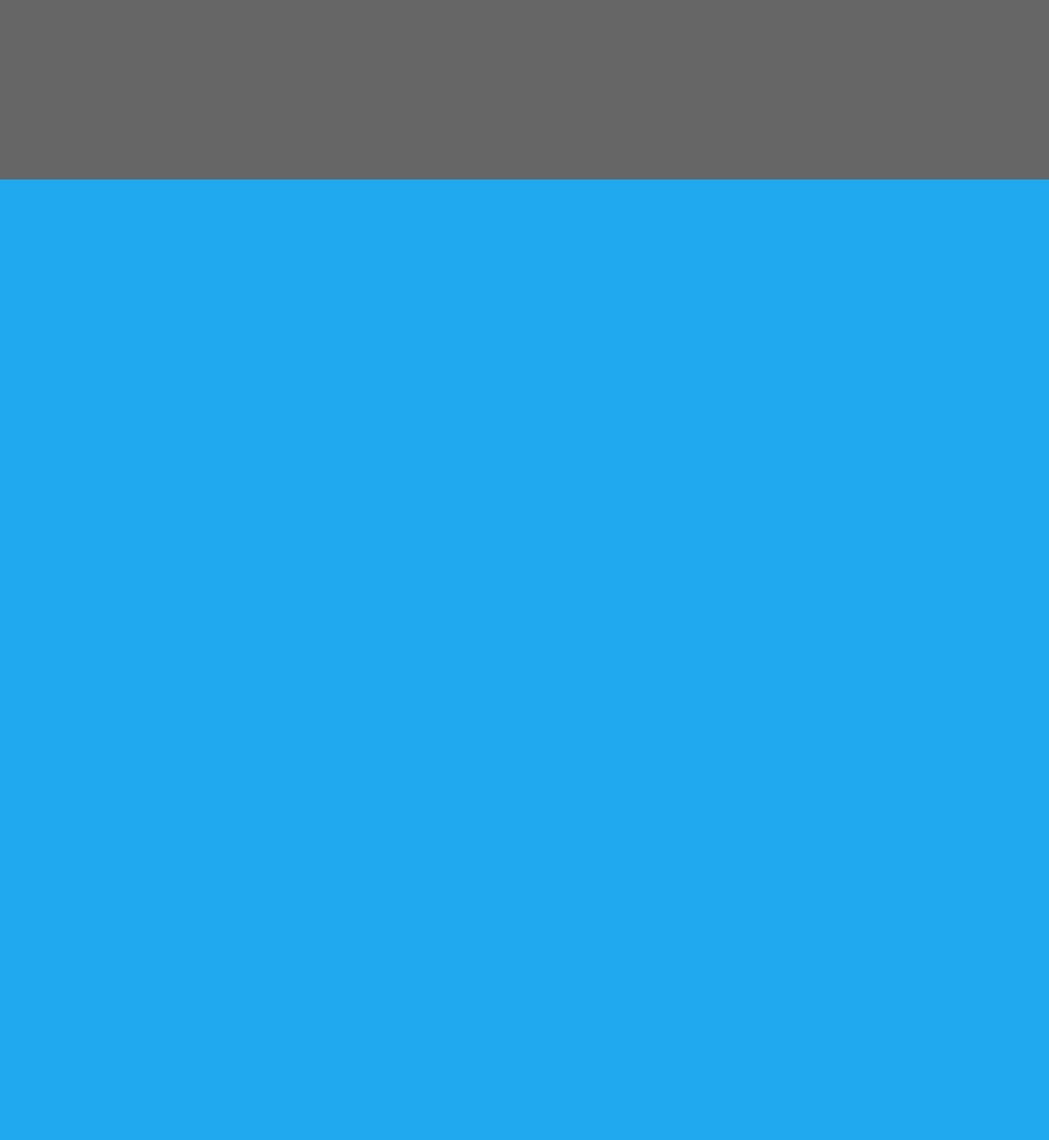
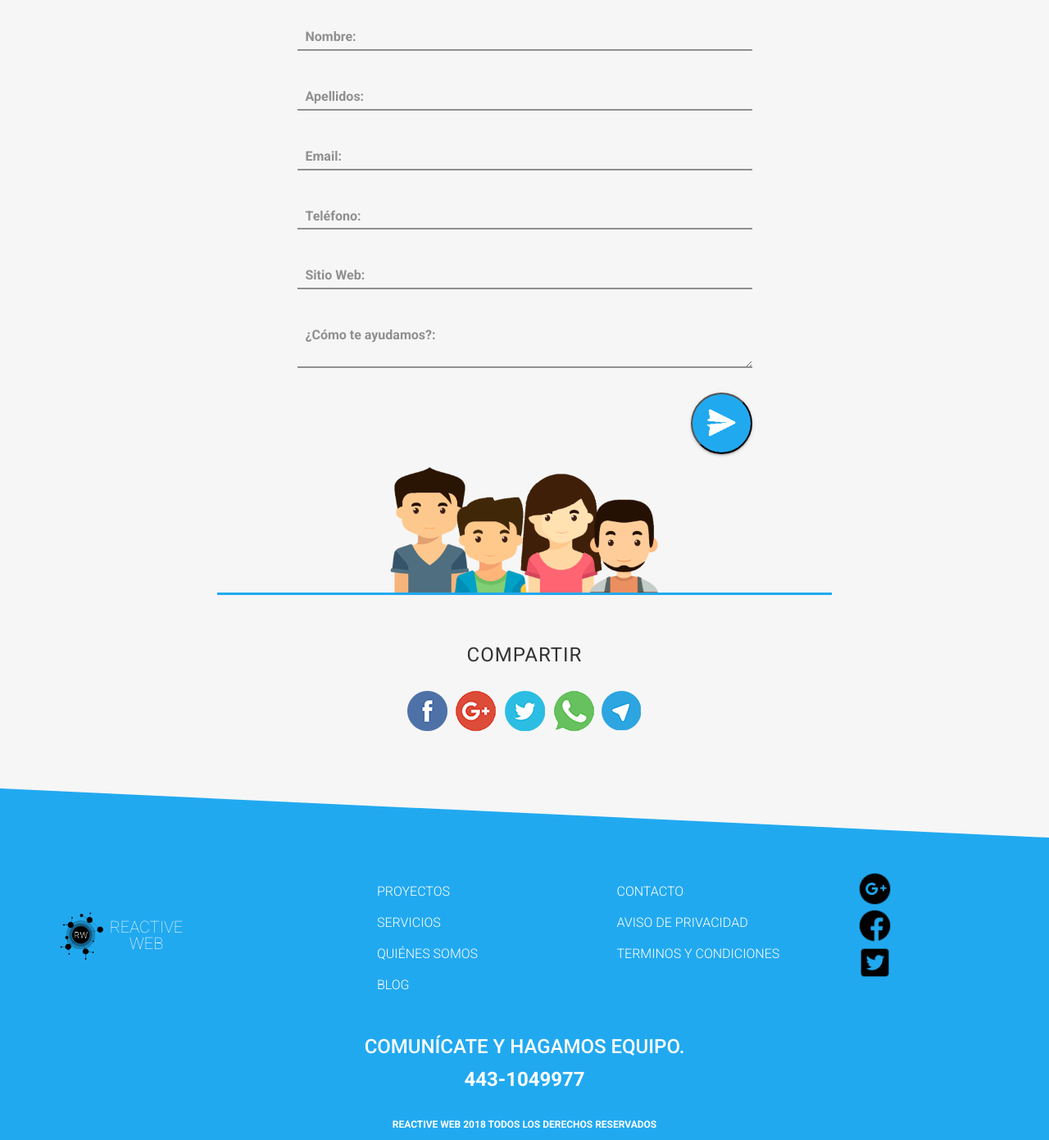
Before and after one commit to eduardobc88/reactive-web, a Django app: template reactive-solutions/website/siteapp/templates/page-template/template-contact.html in a window 1280 px wide. Shown: the part 581-1972 px from the top of the page at 82% size. Before the commit the page ends 800 px from the top, so only its background shows below. Run offline with Django 3.2, Linux system fonts and the light colour scheme; the template is opened without the code that fills it: values that come from a table or form of the project are taken from there, others are empty; tables that the repository leaves empty hold one stand-in row (values such as "Sample post"); grey boxes marked "Sample" are stand-in pictures; some libraries are stand-ins or nearby versions.

Commit message:
Prospect model, page contact, save prospect and thanks page added

```diff
--- a/reactive-solutions/website/siteapp/models.py
+++ b/reactive-solutions/website/siteapp/models.py
@@ -188,6 +188,18 @@ class SiteOption(models.Model):
         return '{0}'.format(self.site_option_name)
 
 
+class Prospect(models.Model):
+    prospect_name = models.CharField(max_length=200)
+    prospect_last_name = models.CharField(max_length=200)
+    prospect_email = models.CharField(max_length=200)
+    prospect_phone = models.CharField(max_length=15)
+    prospect_website = models.CharField(max_length=200)
+    prospect_message = models.TextField(max_length=5000)
+
+
+    def __str__(self):
+        return '{0} - {1}'.format(self.prospect_name, self.prospect_email, self.prospect_phone)
+
 
 @receiver(post_save, sender=HomeSlider)
 def home_slider_post_save(sender, instance, created, **kwargs):
--- /dev/null
+++ b/reactive-solutions/website/siteapp/static/css/contact.css
@@ -0,0 +1,120 @@
+.header-wrapper {
+    background-position: center;
+    background-repeat: no-repeat;
+}
+
+.header-wrapper #map {
+    height: 700px;
+    position: absolute;
+    top: -120px;
+    width: 100%;
+}
+
+.contact-wrapper {
+    padding-bottom: 0px;
+    padding-top: 60px;
+}
+
+.contact-wrapper .decor-top {
+    position: absolute;
+}
+
+.form-wrapper {
+    margin-top: 70px;
+    position: relative;
+}
+
+.form-wrapper .input-wrapper {
+    margin-top: 30px;
+    position: relative;
+    width: 100%;
+}
+
+.form-wrapper .input-wrapper label {
+    color: #8f8f8f;
+    display: block;
+    font-size: 16px;
+    left: 10px;
+    position: absolute;
+    top: 15px;
+    transition-duration: 200ms;
+}
+
+.form-wrapper .input-wrapper .input-text {
+    background-color: inherit;
+    border: none;
+    color: #8f8f8f;
+    font-size: 16px;
+    font-weight: 600;
+    outline: none;
+    padding: 10px;
+    width: 100%;
+}
+
+.form-wrapper .input-wrapper:before {
+    background-color: #8f8f8f;
+    bottom: 0;
+    content: "";
+    height: 2px;
+    position: absolute;
+    transition-duration: 200ms;
+    width: 100%;
+    z-index: 1;
+}
+
+.form-wrapper .input-wrapper .input-text:focus {
+    transition-duration: 200ms;
+}
+
+.form-wrapper .input-wrapper.active:before {
+    background-color: #21a9f0;
+}
+
+.form-wrapper .input-wrapper.active label {
+    top: -10px;
+    color: #21a9f0;
+}
+
+.form-wrapper button {
+    background-color: #21a9f0;
+    background-image: url(/static/img/sent-icon.png);
+    background-position: center;
+    background-repeat: no-repeat;
+    background-size: 40px;
+    border-radius: 100%;
+    box-shadow: 0 3px 1px -2px rgba(0,0,0,.2), 0 2px 2px 0 rgba(0,0,0,.14), 0 1px 5px 0 rgba(0,0,0,.12);
+    height: 75px;
+    margin-top: 30px;
+    outline: none;
+    position: absolute;
+    right: 0;
+    width: 75px;
+    z-index: 2;
+}
+
+.form-wrapper .input-wrapper.required:before {
+    background-color: red;
+}
+
+.form-wrapper button.required {
+    background-color: #d82121;
+}
+.form-wrapper .input-wrapper.required label {
+    color: #d82121;
+}
+
+
+.we {
+    bottom: -70px;
+    height: 200px;
+    overflow: hidden;
+    position: relative;
+}
+
+.we img {
+    bottom: 10px;
+    display: flex;
+    height: 200px;
+    margin: auto;
+    position: relative;
+}
--- a/reactive-solutions/website/siteapp/static/css/global.css
+++ b/reactive-solutions/website/siteapp/static/css/global.css
@@ -442,6 +442,10 @@ body {
     background-size: cover;
 }
 
+.header-wrapper h1 {
+    text-transform: uppercase;
+}
+
 .header-wrapper .container {
     margin-top: 120px;
 }
--- /dev/null
+++ b/reactive-solutions/website/siteapp/static/js/contact.js
@@ -0,0 +1,70 @@
+var EMAIL_REGEX = new RegExp(/^(([^<>()\[\]\\.,;:\s@"]+(\.[^<>()\[\]\\.,;:\s@"]+)*)|(".+"))@((\[[0-9]{1,3}\.[0-9]{1,3}\.[0-9]{1,3}\.[0-9]{1,3}])|(([a-zA-Z\-0-9]+\.)+[a-zA-Z]{2,}))$/, 'gm')
+var PHONE_NUMBER = new RegExp(/^\d{3}\d{3}\d{4}$/, 'gm');
+var URL_REGEX = new RegExp(/^(http:\/\/www\.|https:\/\/www\.|http:\/\/|https:\/\/)?[a-z0-9]+([\-\.]{1}[a-z0-9]+)*\.[a-z]{2,5}(:[0-9]{1,5})?(\/.*)?$/, 'gm');
+var formElement = null;
+
+
+var initForm = function() {
+    formElement.find('.input-text').on('blur', function() {
+        if(!$(this).val())
+            $(this).parent().removeClass('active');
+    });
+
+    formElement.find('.input-text').on('focus', function() {
+        $(this).parent().addClass('active');
+    });
+}
+
+var formValidation = function(event) {
+    pass = true;
+    var name = $('.input-text.name');
+    var lastName = $('.input-text.lastname');
+    var email = $('.input-text.email');
+    var phone = $('.input-text.phone');
+    var url = $('.input-text.url');
+    var message = $('.input-text.message');
+    $('.required').removeClass('required');
+
+    if(!name.val()) {
+        pass = false;
+        name.parent().addClass('required');
+    }
+    if(!lastName.val()) {
+        pass = false;
+        lastName.parent().addClass('required');
+    }
+    if(!email.val() || !EMAIL_REGEX.test(email.val())) {
+        pass = false;
+        email.parent().addClass('required');
+    }
+    if(!phone.val() || !PHONE_NUMBER.test(phone.val())) {
+        pass = false;
+        phone.parent().addClass('required');
+    }
+    if(url.val() && !URL_REGEX.test(url.val())) {
+        pass = false;
+        url.parent().addClass('required');
+    }
+    if(!message.val()) {
+        pass = false;
+        message.parent().addClass('required');
+    }
+
+    return pass;
+}
+
+
+var documentReady = function() {
+    console.log('contact.js');
+    formElement = $('.form-wrapper');
+    initForm();
+    $('.form-wrapper').submit(formValidation)
+}
+
+
+var windowLoad = function() {
+
+}
+
+$(document).ready(documentReady);
+$(window).on('load', windowLoad);
--- a/reactive-solutions/website/siteapp/templates/page-template/template-contact.html
+++ b/reactive-solutions/website/siteapp/templates/page-template/template-contact.html
@@ -1,6 +1,97 @@
 {% extends "base.html" %}
-
+{% load static %}
+{% block page_css %}
+<link rel="stylesheet" href="{% static 'css/contact.css' %}">
+{% endblock %}
+{% block page_js %}
+<script src="{% static 'js/share-this.js' %}"></script>
+<script src="{% static 'js/contact.js' %}"></script>
+{% endblock %}
 {% block page_content %}
-    <h2>TEMPLATE Contact</h2>
-    <h2>{{ page.page_title }}</h2>
+    <div class="header-wrapper" style="background-image: url({{ page.page_thumbnail }}); background-size:cover;">
+        <div class="container">
+            <div class="row">
+                <div class="col-xs-12 col-sm-1"></div>
+                <div class="col-xs-12 col-sm-10">
+                    <h1>{{ page.page_title }}</h1>
+                </div>
+                <div class="col-xs-12 col-sm-1"></div>
+            </div>
+        </div>
+        <div id="map">
+            <iframe width="100%" height="100%" frameborder="0" style="border:0" src="https://www.google.com/maps/embed/v1/place?q=Jose%20Mariano%20de%20la%20Piedra%20No.%2074%20Santa%20Fe%20Morelia%20Michoacan&key=AIzaSyCW1coHuoEkTGQkdPWqAvDxYdYOl6lION0&zoom=18" allowfullscreen></iframe>
+        </div>
+    </div>
+    <div class="custom-wrapper background-color-white contact-wrapper">
+        <div class="decor-top">
+            <svg class="decor background-fill-white" height="100%" preserveAspectRatio="none" version="1.1" viewBox="0 0 100 100" width="100%" xmlns="http://www.w3.org/2000/svg">
+              <path d="M0 0 L100 100 L0 100" stroke-width="0"></path>
+            </svg>
+        </div>
+        <div class="container">
+            <div class="row">
+                <div class="col-xs-12 col-sm-2"></div>
+                <div class="col-xs-12 col-sm-8">
+                    <div>{{ page.page_content | safe }}</div>
+                </div>
+                <div class="col-xs-12 col-sm-2"></div>
+            </div>
+            <div class="row">
+                <div class="col-xs-12 col-sm-3"></div>
+                <div class="col-xs-12 col-sm-6">
+                    <form action="{% url 'thankyou-page' %}" method="post" class="form-wrapper">
+                        {% csrf_token %}
+                        <div class="input-wrapper">
+                            <label>Nombre:</label>
+                            <input class="input-text name" name="contact_name" type="text">
+                        </div>
+                        <div class="input-wrapper">
+                            <label>Apellidos:</label>
+                            <input class="input-text lastname" name="contact_lastname" type="text">
+                        </div>
+                        <div class="input-wrapper">
+                            <label>Email:</label>
+                            <input class="input-text email" name="contact_email" type="text">
+                        </div>
+                        <div class="input-wrapper phone-field">
+                            <label>Teléfono:</label>
+                            <input class="input-text phone" name="contact_phone" type="text">
+                        </div>
+                        <div class="input-wrapper">
+                            <label>Sitio Web:</label>
+                            <input class="input-text url" name="contact_website" type="text">
+                        </div>
+                        <div class="input-wrapper text-field">
+                            <label>¿Cómo te ayudamos?:</label>
+                            <textarea class="input-text message" name="contact_message" ></textarea>
+                        </div>
+                        <button type="submit"></button>
+                    </form>
+                </div>
+                <div class="col-xs-12 col-sm-3"></div>
+            </div>
+            <div class="row">
+                <div class="col-xs-12 col-sm-2"></div>
+                <div class="col-xs-12 col-sm-8">
+                    <div class="we">
+                        <img src="{% static 'img/nosotros-banner.png' %}">
+                    </div>
+                    <h3 class="social-share-title">COMPARTIR<h3>
+                    <div class="social-buttons-wrapper">
+                        <div class="button share-fb" attr-permalink="{{ request.build_absolute_uri }}"></div>
+                        <div class="button share-gp" attr-permalink="{{ request.build_absolute_uri }}"></div>
+                        <div class="button share-tw" attr-permalink="{{ request.build_absolute_uri }}"></div>
+                        <div class="button share-wa" attr-permalink="{{ request.build_absolute_uri }}"></div>
+                        <div class="button share-t" attr-permalink="{{ request.build_absolute_uri }}"></div>
+                    </div>
+                </div>
+                <div class="col-xs-12 col-sm-2"></div>
+            </div>
+        </div>
+        <div class="decor-bottom over-footer">
+            <svg class="decor background-fill-white" height="100%" preserveAspectRatio="none" version="1.1" viewBox="0 0 100 100" width="100%" xmlns="http://www.w3.org/2000/svg">
+              <path d="M0 0 L100 0 L100 100" stroke-width="0"></path>
+            </svg>
+        </div>
+    </div>
 {% endblock %}
--- a/reactive-solutions/website/siteapp/urls.py
+++ b/reactive-solutions/website/siteapp/urls.py
@@ -15,5 +15,6 @@ urlpatterns = [
     url(r'^blog/$', views.ArchivePostListView.as_view(), name='blog-archive'),
     url(r'^blog/(?P<page>\d+)/$', views.ArchivePostListView.as_view(), name='blog-archive'),
     url(r'^blog/(?P<slug>[-\w]+)/$', views.ArchivePostDetailView.as_view(), name='blog-detail'),
-    url(r'^(?P<slug>[-\w]+)/$', views.PageDetailView.as_view(), name='page-detail')
+    # url(r'^gracias/$', views.thanks, name='thankyou-page'),
+    url(r'^(?P<slug>[-\w]+)/$', views.PageDetailView.as_view(), name='page-detail'),
 ]
```
Also changed, not shown: reactive-solutions/website/siteapp/admin.py (+8 -1 lines), reactive-solutions/website/siteapp/static/css/thankyou.css (added, +26 -0 lines), reactive-solutions/website/siteapp/templates/page-template/template-thankyou.html (added, +41 -0 lines), reactive-solutions/website/siteapp/views.py (+27 -1 lines), reactive-solutions/website/siteapp/migrations/0014_prospect.py (added), reactive-solutions/website/siteapp/static/img/sent-icon.png (added).
